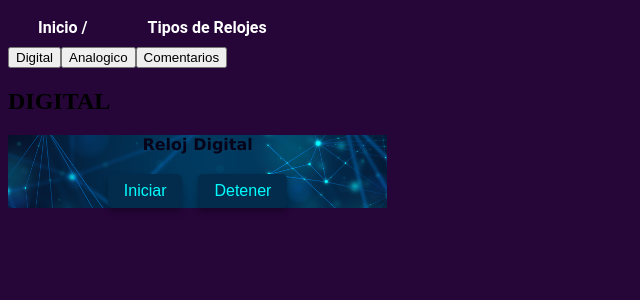
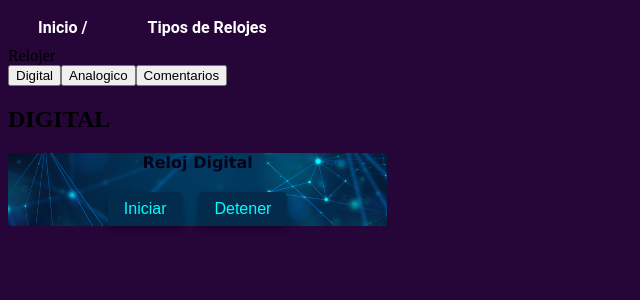
Before and after one commit to vpeinado263/4ta-Tarea-REACT-NEXT.JS, a Next.js app: page /tiposDeRelojes in a window 1280 px wide. Shown: the top 300 px of the page, without its empty margins (0-640 px from the left). Built offline with nearby package versions, Linux system fonts and the light colour scheme.

Commit message:
Modificar estructura de componente Blog.js a navbar

```diff
--- a/src/components/Blog.js
+++ b/src/components/Blog.js
@@ -19,13 +19,18 @@ const Blog = () => {
 
   return (
     <>
+    <nav className="navbar">
+      <div className="navbar-title">Relojer</div>
       <div className="button-container">
         <button className="blog-button" onClick={() => setRecurso("digital")}>Digital</button>
         <button className="blog-button" onClick={() => setRecurso("analogico")}>Analogico</button>
         <button className="blog-button" onClick={() => setRecurso("comentarios")}>Comentarios</button>
       </div>
+    </nav>
+    <div className="content-container">
       <h2 className="blog-title">{recurso.toUpperCase()}</h2>
       <p className="blog-content">{contenido}</p>
+    </div>
     </>
   );
 };
```
